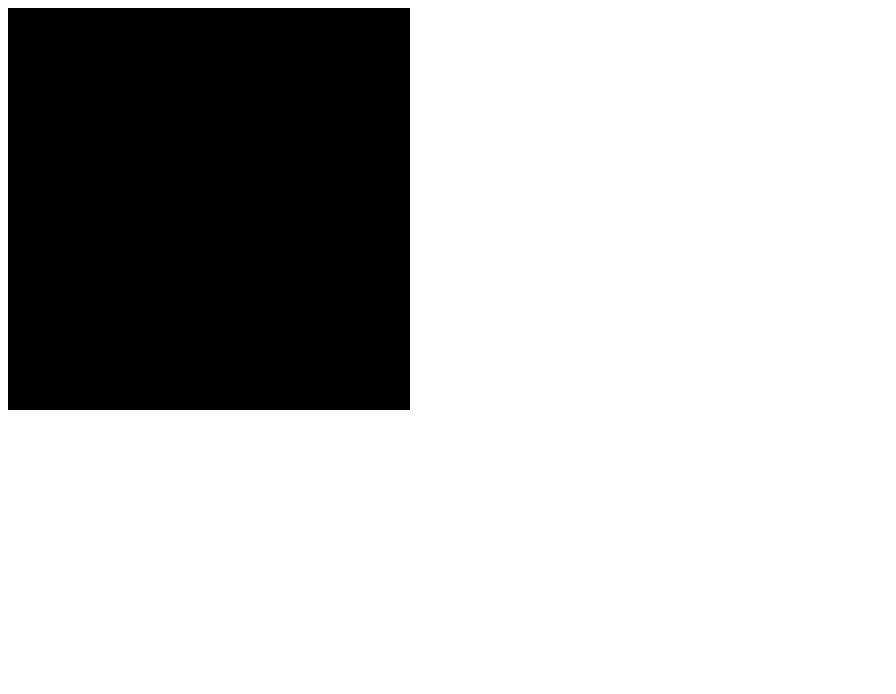
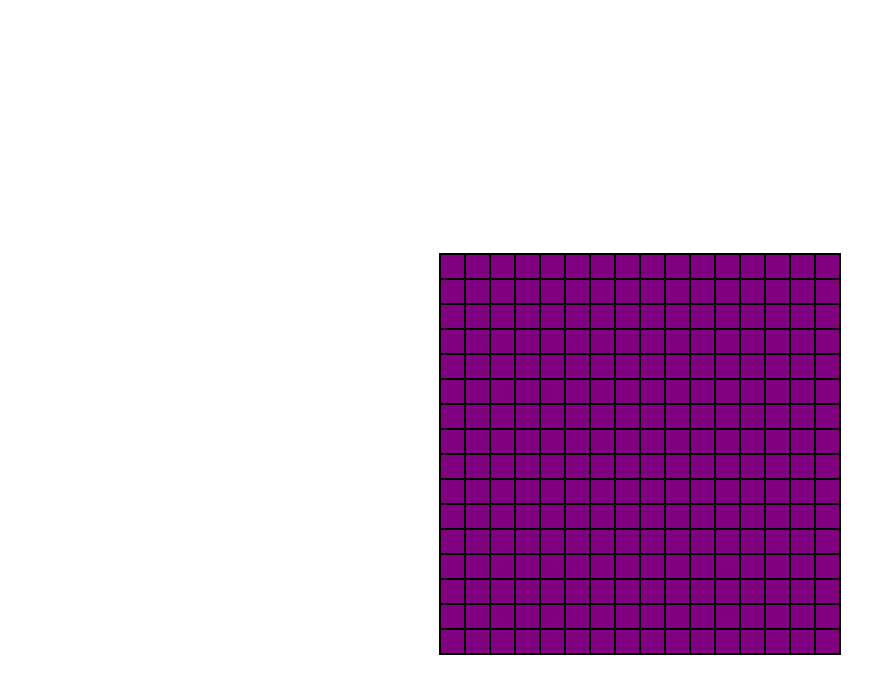
Before and after one commit to itsBrie/Etch-a-Sketch, a plain HTML site: page index.html in a window 1280 px wide. Shown: the whole page, without its empty margins (0-896 px from the left). Drawn offline with Linux system fonts and the light colour scheme.

Commit message:
added flexbox

```diff
--- a/index.html
+++ b/index.html
@@ -7,9 +7,9 @@
     <title>Etch-A-Sketch</title>
 </head>
 <body>
-    <div class="grid">
-
-    </div>
+   <div class="container">
+    <div class="grid"></div>
+</div>
 </body>
 <script src="./javaScript.js"></script>
 </html>
--- a/javaScript.js
+++ b/javaScript.js
@@ -0,0 +1,8 @@
+const grid=document.querySelector('.grid');
+for(let r=0;r<16;r++){
+    for(let c=0;c<16;c++){
+        const cell=document.createElement('div');
+        cell.classList.add('cell');
+        grid.appendChild(cell);
+    }
+}
--- a/stylesheet.css
+++ b/stylesheet.css
@@ -1,6 +1,6 @@
 .grid{
     position: relative;
-    background-color: black;
+    background-color: white;
     display: grid;
     grid-template-rows: repeat(16,1fr);
     grid-template-columns: repeat(16,1fr);
@@ -8,3 +8,13 @@
         width: 400px;
         height: 400px;
 }
+.cell {
+    border: 1px solid black;
+    background-color: purple;
+  }
+
+  .container{
+    display: flex;
+    justify-content: center;
+    margin-top: 20%;
+  }
```
